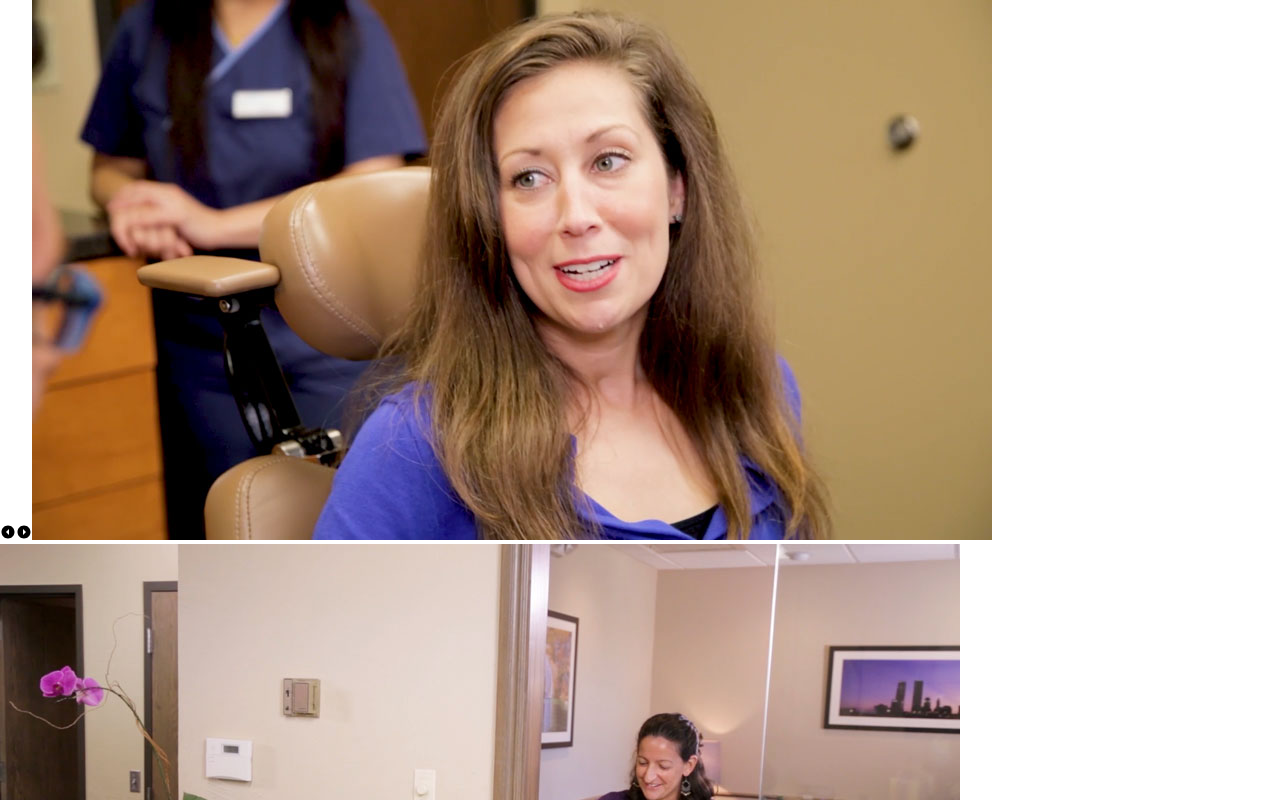
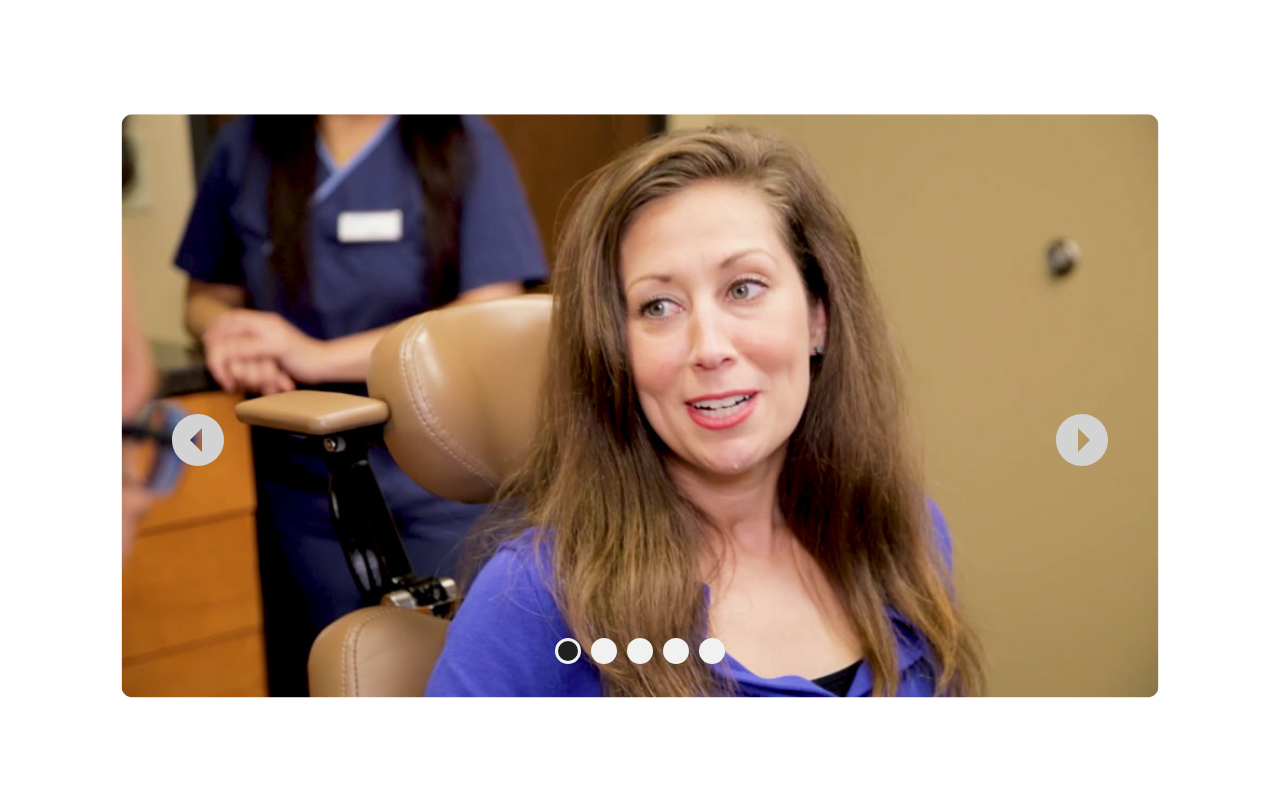
Before and after one commit to NathanSJang/nuvolum-assessment, a React (Create React App) app: page / in a window 1280 px wide. Shown: the top 800 px of the page. Built offline with nearby package versions, Linux system fonts and the light colour scheme.

Commit message:
add fucntion for ImageSlider comp

```diff
--- a/src/comp/ImageSlider.js
+++ b/src/comp/ImageSlider.js
@@ -1,20 +1,60 @@
-import React, {useState} from 'react'
+import React, {useState} from 'react';
 import { IoMdArrowDropleftCircle, IoMdArrowDroprightCircle } from 'react-icons/io';
 
 
 export default function ImageSlider({ silderData }) {
     const [current, setCurrent] = useState(0);
-    const length = silderData.length;
+    const len = silderData.length;
+
+    if(len <= 0) {
+        return null;
+    }
+
+    const nextSlide = () => {
+        const next = current === len -1 ? 0 : current + 1;
+        setCurrent(next);
+    }
+
+    const prevSlide = () => {
+        const prev = current === 0 ? len -1 : current - 1;
+        setCurrent(prev);
+    }
+
+    const moveDot = (idx) => {
+        setCurrent(idx);
+    }
 
     return (
-        <section className="slider">
-            <IoMdArrowDropleftCircle className="left-arrow" />
-            <IoMdArrowDroprightCircle className="right-arrow" />
+        <div className="slider-container">
+            <section className="slider">
+                <IoMdArrowDropleftCircle className='left-arrow' onClick={prevSlide}/>
+                <IoMdArrowDroprightCircle className="right-arrow" onClick={nextSlide}/>
 
-            {silderData.map((data, idx) => {
-                let path = 'images/slider-assets/' + data.image
-                return <img src={path} alt={data.alt} />
-            })}
-        </section>
+
+                {silderData.map((data, idx) => {
+                    let path = 'images/slider-assets/' + data.image
+                    return (
+                        <div className={idx === current ? "slide active" : "slide"} key={idx}>
+                            {idx === current && (
+                                <img
+                                src={path}
+                                alt={data.alt}
+                                className="image"
+                                />
+                                )}
+                        </div>
+                    )
+                })}
+                <div className='container-dots'>
+                    {Array.from({length: len}).map((dot, idx) => (
+                        <div
+                            onClick={() => moveDot(idx)}
+                            className={idx === current ? "dot active" : "dot"}
+                        >
+                        </div>
+                    ))}
+                </div>
+            </section>
+        </div>
     )
 }
--- a/src/index.js
+++ b/src/index.js
@@ -1,6 +1,6 @@
 import React from 'react';
 import ReactDOM from 'react-dom';
-import './index.css';
+// import './index.css';
 import App from './App';
 import reportWebVitals from './reportWebVitals';
 
--- a/src/style/app.scss
+++ b/src/style/app.scss
@@ -1,3 +1,6 @@
-.test {
-    color: red
+@import './comp/ImageSlider.scss';
+
+.App {
+    display: flex;
+    justify-content: center;
 }
--- /dev/null
+++ b/src/style/comp/ImageSlider.scss
@@ -0,0 +1,71 @@
+.slider-container {
+    width: 80%;
+}
+
+.slider {
+    position: relative;
+    height: 100vh;
+    display: flex;
+    justify-content: center;
+    align-items: center;
+}
+
+.image {
+    width: 100%;
+    height: auto;
+    border-radius: 10px;
+}
+
+.right-arrow {
+    position: absolute;
+    top: 50%;
+    right: 32px;
+    font-size: 4rem;
+    color: lightgray;
+    z-index: 10;
+    cursor: pointer;
+    user-select: none;
+}
+
+.left-arrow {
+    position: absolute;
+    top: 50%;
+    left: 32px;
+    font-size: 4rem;
+    color: lightgray;
+    z-index: 10;
+    cursor: pointer;
+    user-select: none;
+}
+
+.slide {
+    opacity: 0;
+    transition-duration: 1s ease;
+}
+
+.slide.active {
+    opacity: 1;
+    transition-duration: 1s;
+    transform: scale(1.08);
+}
+.container-dots {
+    position: absolute;
+    bottom: 18%;
+    left: 50%;
+    transform: translateX(-50%);
+    display: flex;
+  }
+
+.dot {
+    width: 20px;
+    height: 20px;
+    border-radius: 50%;
+    border: 3px solid #f1f1f1;
+    margin: 0 5px;
+    background: #f1f1f1;
+    cursor: pointer;
+  }
+
+.dot.active {
+    background: rgb(32, 32, 32);
+  }
```
